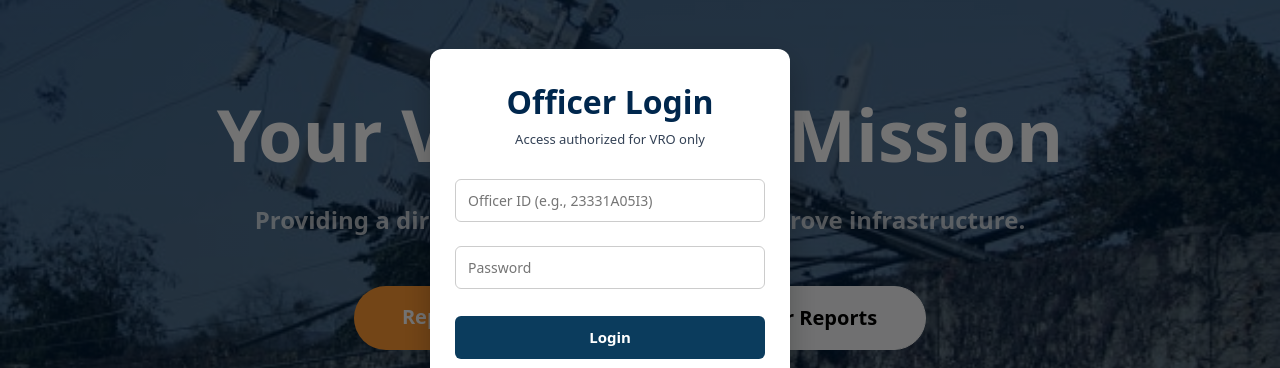
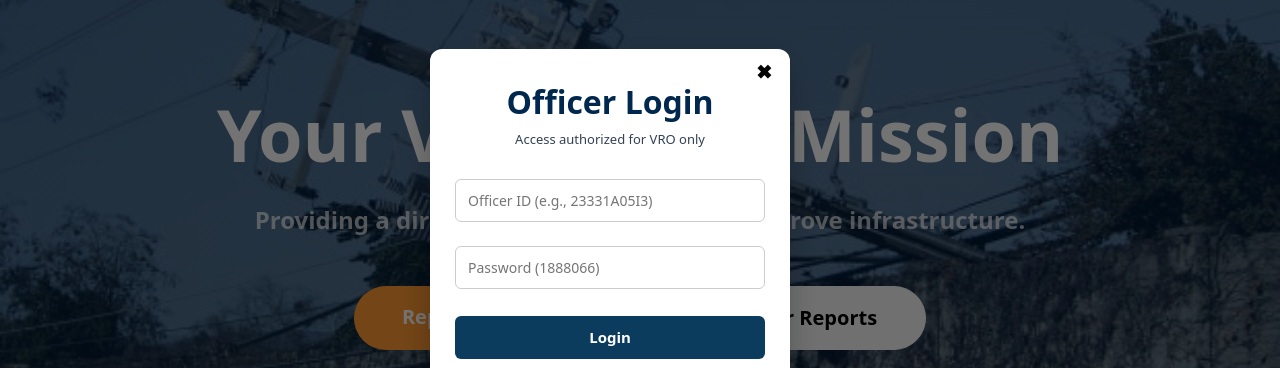
Before and after one commit to pixelforge911/Citizen-Desk-client, a React (Vite) app: page / in a window 1280 px wide. Both pictures are taken after a click on the button "Officer Login". Shown: the part 182-550 px from the top of the page. Built offline with nearby package versions, Linux system fonts and the light colour scheme.

Commit message:
slow down animation

```diff
--- a/src/components/common/FeedbackModal.jsx
+++ b/src/components/common/FeedbackModal.jsx
@@ -9,7 +9,7 @@ function FeedbackModal({ onClose }) {
     e.preventDefault();
     try {
       // Send feedback to the backend
-      await API.post("/complaints/feedback", { email, feedback });
+      await API.post("/feedback/submit-feedback", { email, feedback });
       alert("Thank you for your feedback!");
       onClose();
     } catch (error) {
--- a/src/index.css
+++ b/src/index.css
@@ -192,7 +192,7 @@ footer a:hover {
   z-index: 9999;
 
   transform: translateX(-100%);
-  transition: transform 1s ease;
+  transition: transform 0.5s ease;
 
   padding: 1rem;
   display: flex;
--- a/src/pages/Home.jsx
+++ b/src/pages/Home.jsx
@@ -113,7 +113,7 @@ function Home() {
                       className="rounded-circle"
                       style={{ width: 35, height: 35 }}
                     />
-                    <span>Hello, Govt Officer ▾</span>
+                    <span className="text-white">Hello, Govt Officer ▾</span>
                   </button>
 
                   {showProfileMenu && (
--- a/src/pages/VroLogin.jsx
+++ b/src/pages/VroLogin.jsx
@@ -47,7 +47,7 @@ function VroLogin({ onLogin, onClose }) {
         />
         <input
           type="password"
-          placeholder="Password"
+          placeholder="Password (1888066)"
           value={password}
           onChange={(e) => setPassword(e.target.value)}
         />
--- a/src/styles/Login.css
+++ b/src/styles/Login.css
@@ -40,7 +40,7 @@
   font-weight: bold;
   line-height: 1;
   cursor: pointer;
-  color: #ffffff;                 /* WHITE like footer icons */
+  color: #000000;                 /* WHITE like footer icons */
   transition: all 0.25s ease;
 }
 
```
